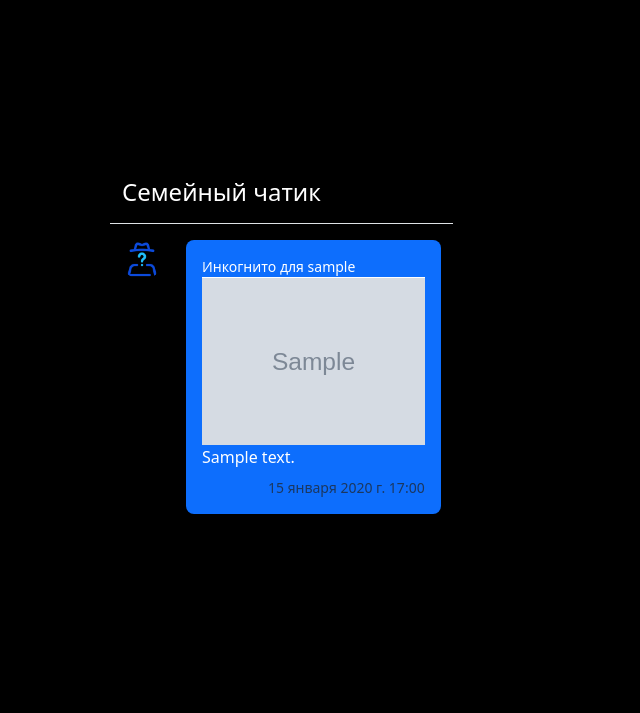
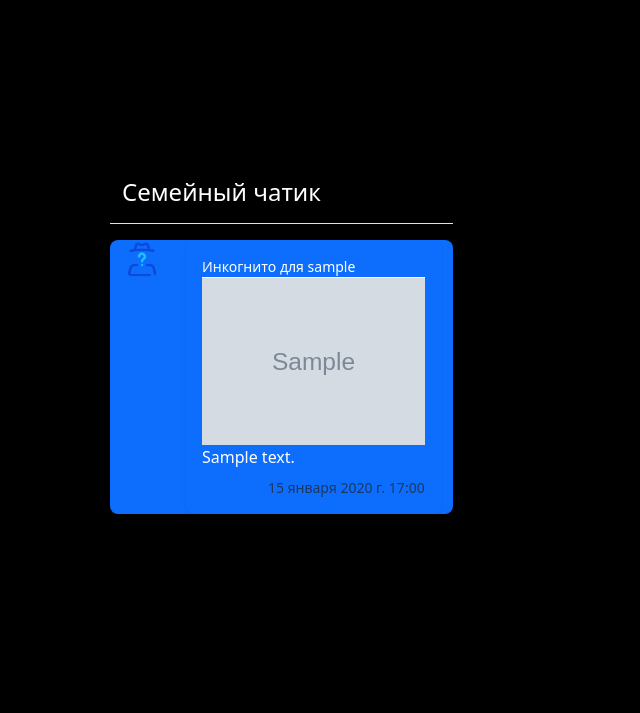
Before and after one commit to Alexzander19/CowAndBull, a Django app: page /deep/ in a window 1280 px wide. Shown: the part 1002-1715 px from the top of the page, without its empty margins (0-640 px from the left). Run offline with Django 5.2, Linux system fonts and the light colour scheme; a user stored in the database is signed in; tables that the repository leaves empty hold one stand-in row (values such as "Sample post"); grey boxes marked "Sample" are stand-in pictures; some libraries are stand-ins or nearby versions.

Commit message:
Сообщение для пользователя выделяется цветом стиля bg-primary

```diff
--- a/COWandBULL/VisualStudio/cowandbool/cowandbool/templates/mastermind/deepSeek2.html
+++ b/COWandBULL/VisualStudio/cowandbool/cowandbool/templates/mastermind/deepSeek2.html
@@ -90,7 +90,16 @@
 
           {% for message in messages %}
 
-          <div class="row mb-3">
+
+
+
+            {% if user.username == message.to_user.username %}
+        <div class="row mb-3 bg-primary rounded-3" >
+                {% else %}
+        <div class="row mb-3">
+                {% endif %}
+
+
               <div class="col-auto" >
 
                   <img
@@ -108,7 +117,9 @@
 
 
               </div>
-              <div class="col">
+
+                <div class="col">
+
 
                   {% if user.username == message.from_user.username %}
                   <div class="bg-primary rounded-3 p-3 shadow-sm">
```
